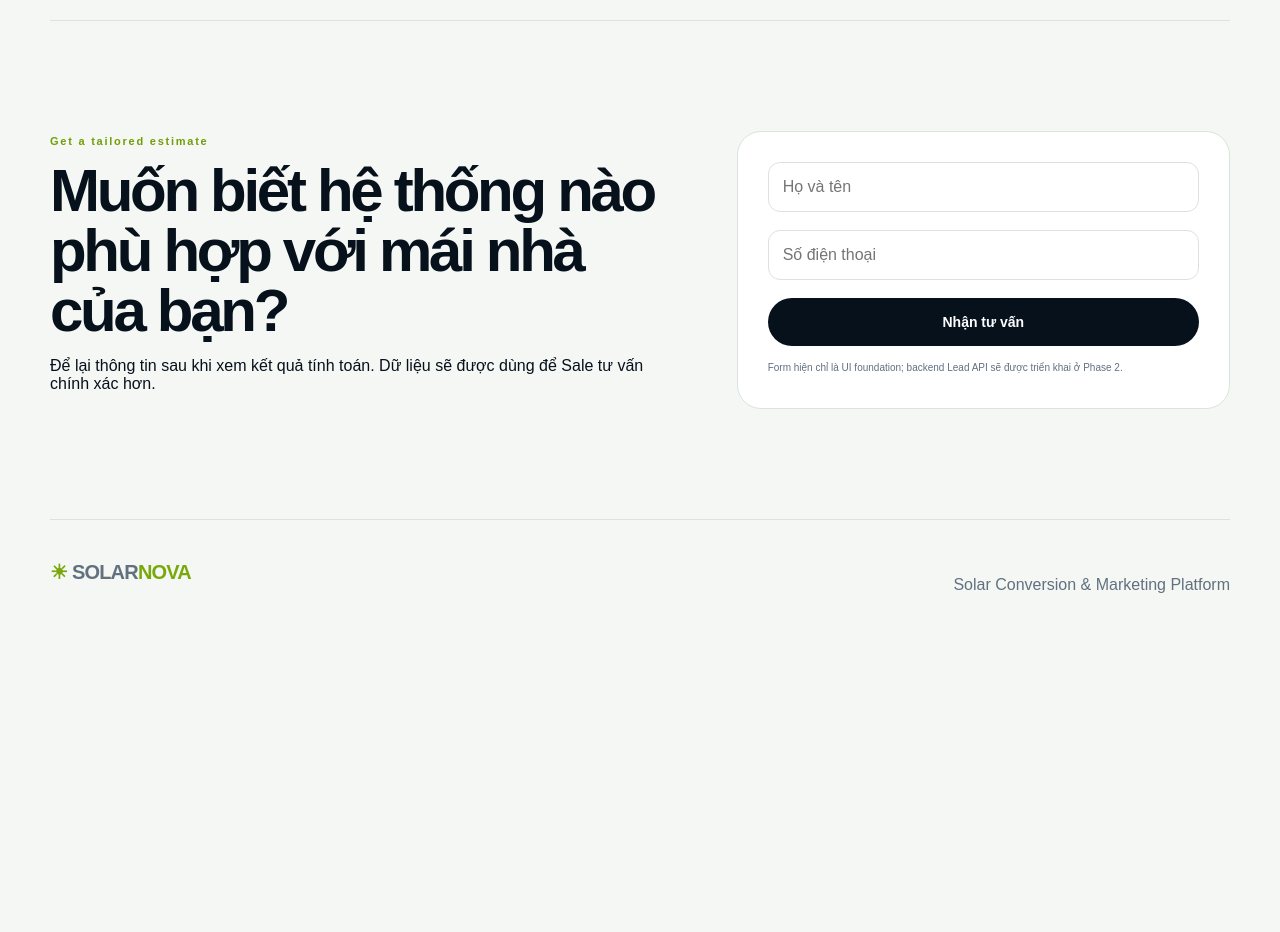
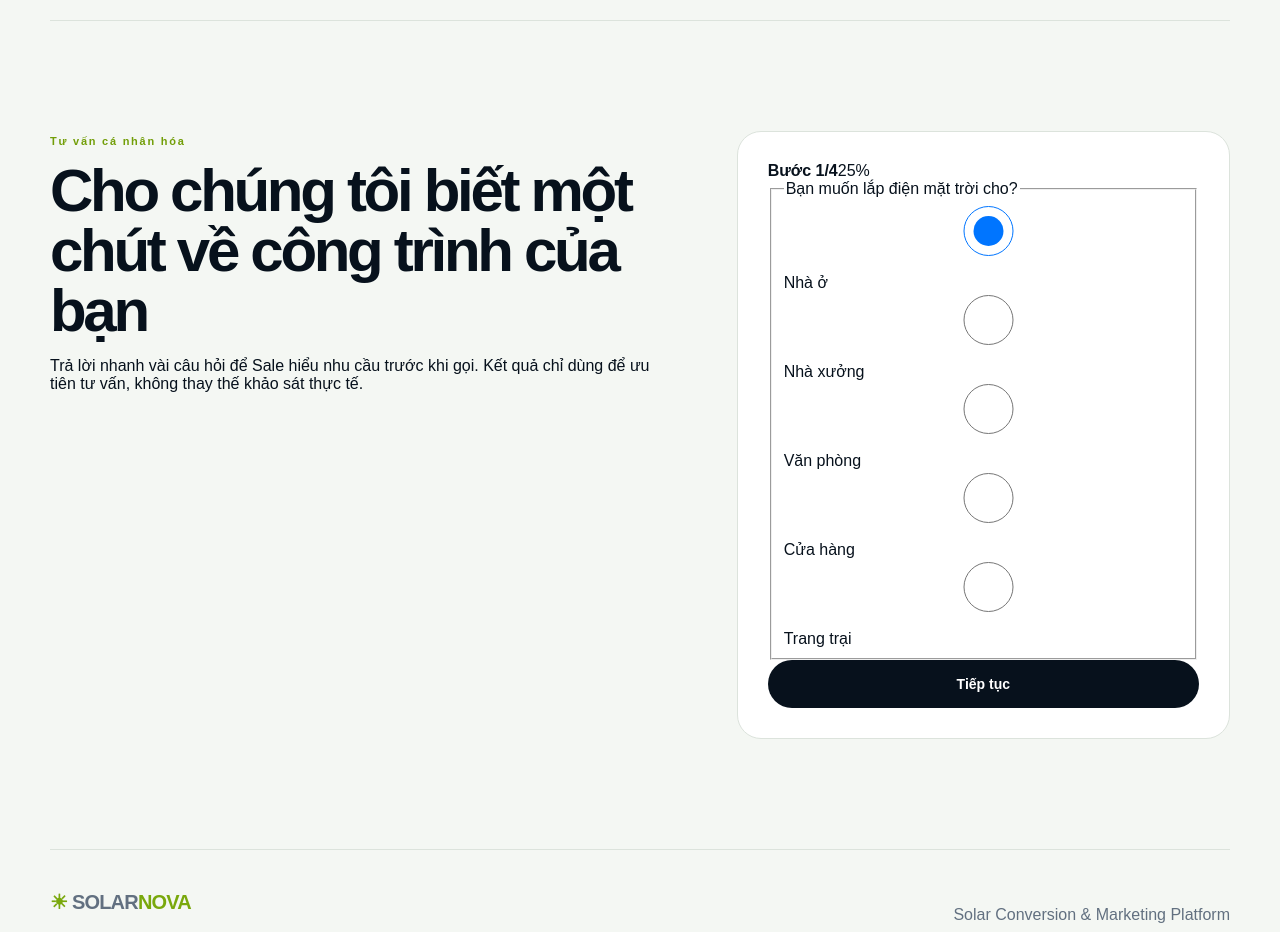
Before and after one commit to Doanh03/solar-react, a Next.js app: page / in a window 1280 px wide. Shown: the part 3080-4012 px from the top of the page. Before the commit the page ends 3760 px from the top, so only its background shows below. Built offline with nearby package versions, Linux system fonts and the light colour scheme.

Commit message:
feat: implement progressive lead form with scoring and attribution

```diff
--- a/app/components/lead-section.tsx
+++ b/app/components/lead-section.tsx
@@ -1,23 +1,157 @@
 'use client';
 
-import { FormEvent, useState } from 'react';
+import { FormEvent, useMemo, useState } from 'react';
+import { captureAttribution } from '@/app/lib/attribution';
+import { scoreLead } from '@/app/lib/lead-scoring';
+
+type PropertyType = 'home' | 'factory' | 'office' | 'shop' | 'farm';
+type SolarType = 'grid-tied' | 'hybrid' | 'battery';
+
+const propertyOptions: Array<{ value: PropertyType; label: string }> = [
+  { value: 'home', label: 'Nhà ở' },
+  { value: 'factory', label: 'Nhà xưởng' },
+  { value: 'office', label: 'Văn phòng' },
+  { value: 'shop', label: 'Cửa hàng' },
+  { value: 'farm', label: 'Trang trại' },
+];
+
+const billOptions = [
+  { value: 1_500_000, label: 'Dưới 2 triệu' },
+  { value: 3_500_000, label: '2–5 triệu' },
+  { value: 7_500_000, label: '5–10 triệu' },
+  { value: 20_000_000, label: '10–30 triệu' },
+  { value: 40_000_000, label: 'Trên 30 triệu' },
+];
 
 export function LeadSection() {
+  const [step, setStep] = useState(1);
+  const [propertyType, setPropertyType] = useState<PropertyType>('home');
+  const [monthlyBill, setMonthlyBill] = useState(3_500_000);
+  const [roofAreaM2, setRoofAreaM2] = useState(40);
+  const [solarType, setSolarType] = useState<SolarType>('grid-tied');
+  const [name, setName] = useState('');
+  const [phone, setPhone] = useState('');
   const [submitted, setSubmitted] = useState(false);
+
+  const score = useMemo(
+    () => scoreLead({
+      monthlyBill,
+      propertyType,
+      roofAreaM2,
+      solarType,
+      calculatorUsed: true,
+      phoneProvided: phone.trim().length > 0,
+    }),
+    [monthlyBill, propertyType, roofAreaM2, solarType, phone],
+  );
+
+  function next() {
+    setStep((current) => Math.min(4, current + 1));
+  }
+
+  function back() {
+    setStep((current) => Math.max(1, current - 1));
+  }
 
   function handleSubmit(event: FormEvent<HTMLFormElement>) {
     event.preventDefault();
+    const attribution = captureAttribution(
+      typeof window !== 'undefined' ? Object.fromEntries(new URLSearchParams(window.location.search)) : {},
+      typeof window !== 'undefined' ? window.location.pathname : '/',
+      typeof document !== 'undefined' ? document.referrer : '',
+    );
+
+    // Phase 2 will persist this payload through the Lead API/database.
+    console.info('lead_capture', {
+      name: name.trim(),
+      phone: phone.trim(),
+      propertyType,
+      monthlyBill,
+      roofAreaM2,
+      solarType,
+      leadScore: score,
+      attribution,
+    });
     setSubmitted(true);
   }
 
   return (
     <section id="lead-form" className="lead-section section-shell">
-      <div><span className="eyebrow">Get a tailored estimate</span><h2>Muốn biết hệ thống nào phù hợp với mái nhà của bạn?</h2><p>Để lại thông tin sau khi xem kết quả tính toán. Dữ liệu sẽ được dùng để Sale tư vấn chính xác hơn.</p></div>
+      <div>
+        <span className="eyebrow">Tư vấn cá nhân hóa</span>
+        <h2>Cho chúng tôi biết một chút về công trình của bạn</h2>
+        <p>Trả lời nhanh vài câu hỏi để Sale hiểu nhu cầu trước khi gọi. Kết quả chỉ dùng để ưu tiên tư vấn, không thay thế khảo sát thực tế.</p>
+      </div>
+
       <form className="lead-form" onSubmit={handleSubmit}>
-        <input name="name" aria-label="Họ và tên" placeholder="Họ và tên" autoComplete="name" required />
-        <input name="phone" aria-label="Số điện thoại" placeholder="Số điện thoại" inputMode="tel" autoComplete="tel" required />
-        <button className="button button-primary" type="submit">Nhận tư vấn</button>
-        {submitted ? <small role="status">Đã ghi nhận thông tin. API Lead sẽ được kết nối ở Phase 2.</small> : <small>Form hiện chỉ là UI foundation; backend Lead API sẽ được triển khai ở Phase 2.</small>}
+        <div className="form-progress" aria-label={`Bước ${step} trên 4`}>
+          <strong>Bước {step}/4</strong>
+          <span>{Math.round((step / 4) * 100)}%</span>
+        </div>
+
+        {step === 1 && (
+          <fieldset>
+            <legend>Bạn muốn lắp điện mặt trời cho?</legend>
+            <div className="option-grid">
+              {propertyOptions.map((option) => (
+                <label key={option.value}>
+                  <input type="radio" name="propertyType" value={option.value} checked={propertyType === option.value} onChange={() => setPropertyType(option.value)} />
+                  <span>{option.label}</span>
+                </label>
+              ))}
+            </div>
+          </fieldset>
+        )}
+
+        {step === 2 && (
+          <fieldset>
+            <legend>Tiền điện trung bình mỗi tháng?</legend>
+            <div className="option-grid">
+              {billOptions.map((option) => (
+                <label key={option.value}>
+                  <input type="radio" name="monthlyBill" value={option.value} checked={monthlyBill === option.value} onChange={() => setMonthlyBill(option.value)} />
+                  <span>{option.label}</span>
+                </label>
+              ))}
+            </div>
+          </fieldset>
+        )}
+
+        {step === 3 && (
+          <fieldset>
+            <legend>Diện tích mái và nhu cầu lưu trữ</legend>
+            <label htmlFor="roof-area">Diện tích mái ước tính: <strong>{roofAreaM2} m²</strong></label>
+            <input id="roof-area" type="range" min="10" max="500" step="5" value={roofAreaM2} onChange={(event) => setRoofAreaM2(Number(event.target.value))} />
+            <div className="option-grid">
+              <label><input type="radio" name="solarType" value="grid-tied" checked={solarType === 'grid-tied'} onChange={() => setSolarType('grid-tied')} /><span>Hòa lưới</span></label>
+              <label><input type="radio" name="solarType" value="hybrid" checked={solarType === 'hybrid'} onChange={() => setSolarType('hybrid')} /><span>Hybrid</span></label>
+              <label><input type="radio" name="solarType" value="battery" checked={solarType === 'battery'} onChange={() => setSolarType('battery')} /><span>Pin lưu trữ</span></label>
+            </div>
+          </fieldset>
+        )}
+
+        {step === 4 && !submitted && (
+          <fieldset>
+            <legend>Nhận kết quả và tư vấn chi tiết</legend>
+            <input name="name" aria-label="Họ và tên" placeholder="Họ và tên" autoComplete="name" value={name} onChange={(event) => setName(event.target.value)} required />
+            <input name="phone" aria-label="Số điện thoại" placeholder="Số điện thoại" inputMode="tel" autoComplete="tel" value={phone} onChange={(event) => setPhone(event.target.value)} required />
+            <div className="lead-score-preview" aria-live="polite">
+              <strong>Ưu tiên tư vấn: {score.temperature === 'hot' ? 'HOT' : score.temperature === 'warm' ? 'WARM' : 'COLD'}</strong>
+              <span>Score nội bộ: {score.score}/100</span>
+            </div>
+            <button className="button button-primary full-width" type="submit">Nhận tư vấn</button>
+          </fieldset>
+        )}
+
+        {submitted && (
+          <div role="status">
+            <strong>Đã ghi nhận thông tin.</strong>
+            <p>Hệ thống đã tạo dữ liệu Lead và attribution ở phía trình duyệt. Lead API/database sẽ được kết nối ở Phase 2.</p>
+          </div>
+        )}
+
+        {!submitted && step > 1 && <button className="button button-secondary" type="button" onClick={back}>Quay lại</button>}
+        {!submitted && step < 4 && <button className="button button-primary" type="button" onClick={next}>Tiếp tục</button>}
       </form>
     </section>
   );
```
